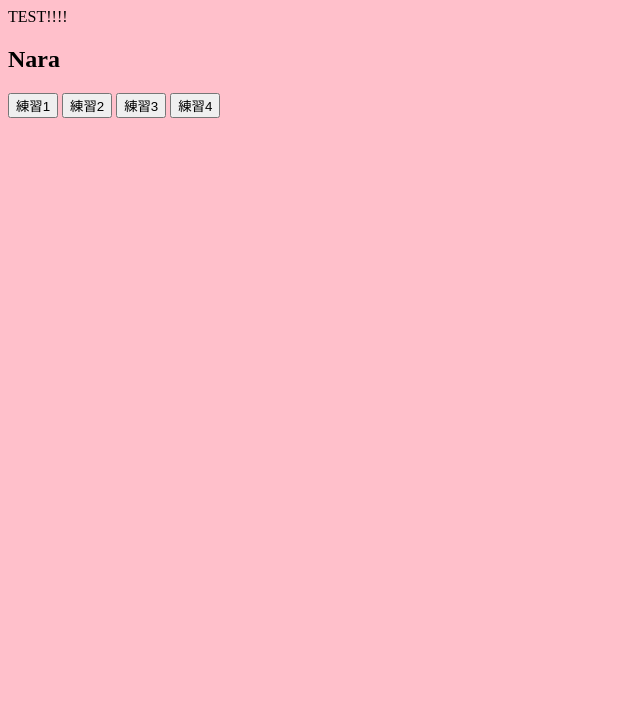
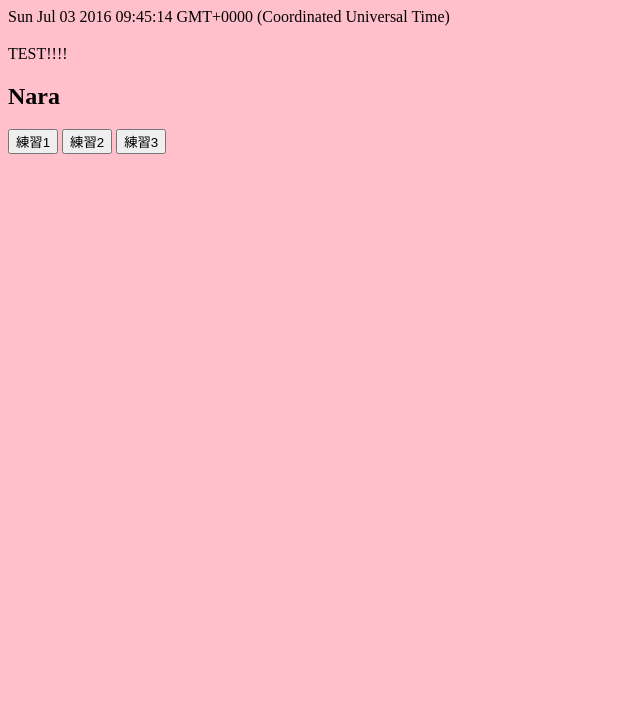
Before and after one commit to scps960423/JSExercise_01, a plain HTML site: page index.html in a window 1280 px wide. Shown: the part 81-800 px from the top of the page, without its empty margins (0-640 px from the left). Drawn offline with Linux system fonts and the light colour scheme.

Commit message:
Add Time

```diff
--- a/index.html
+++ b/index.html
@@ -3,6 +3,17 @@
 <head>
 	<meta charset="UTF-8">
 	<title>0630JS</title>
+<script language="JavaScript">
+	alert("你好我是Nara，這是我練習網頁技巧的網站^_^");
+	function ShowTime()
+	{
+
+		document.getElementById('showbox').innerHTML= new Date();
+		setTimeout('ShowTime()',1000);
+	}
+
+</script>
+
 </head>
 <style type="text/css" media="screen">
 	body
@@ -10,10 +21,12 @@
 		background-color:pink;
 	}
 </style>
-<body>
+<body onload="ShowTime()">
 <h1>JavaScript練習網頁</h1>
+<div id="showbox">123</div>
 <h3 id="title"></h3>
 <div id="demo_1">TEST!!!!</div>
+
 <script>
 
 	document.write("<h2>Nara</h2>");
@@ -57,15 +70,12 @@
 		}
 
 	}
-	function number_04()
-	{
-		alert("你好啊A_A");
-	}
+
 </script>
 <button type="button" onclick="number_01()">練習1</button>
 <button type="button" onclick="number_02()">練習2</button>
 <button type="button" onclick="number_03()">練習3</button>
-<button type="button" onclick="number_04()">練習4</button>
+
 
 
 
```
